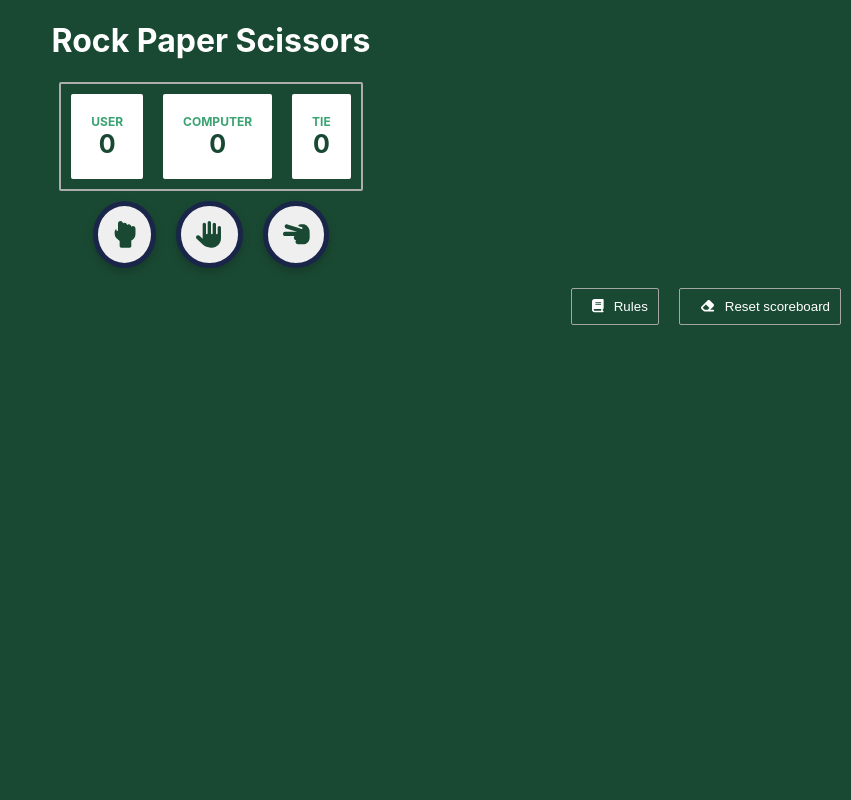
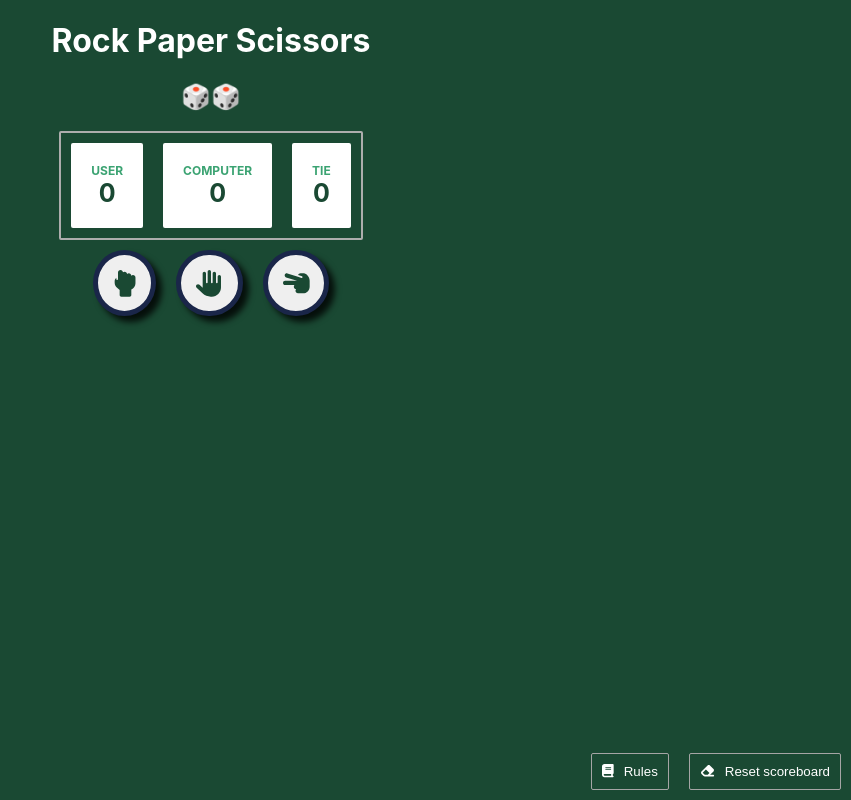
Before and after one commit to StellaNdj/rps, a React (Create React App) app in the folder front/: page / in a window 1280 px wide. Shown: the whole page, without its empty margins (429-1280 px from the left). Built offline with nearby package versions, Linux system fonts and the light colour scheme.

Commit message:
Emojis added, rules & reset position fixed

```diff
--- a/front/src/components/Game.js
+++ b/front/src/components/Game.js
@@ -77,6 +77,7 @@ const Game = () => {
 
   }
 
+  // Display with buttons each side choice's
   const displayChoices = (choice) => {
     return(
       <button
@@ -86,6 +87,7 @@ const Game = () => {
     )
   }
 
+  // Open & close the modal
   const handleOpen = () => {
     setModalOpen(true);
   }
@@ -94,6 +96,7 @@ const Game = () => {
     setModalOpen(false);
   }
 
+  // Clear the scoreboard
   const handleReset = () => {
     setUserScoreBoard(0);
     setComputerScoreBoard(0);
--- a/front/src/index.css
+++ b/front/src/index.css
@@ -43,8 +43,12 @@ code {
   border-radius: 50%;
   padding: 15px;
   border: 5px solid #1a2649;
-  box-shadow: 0 4px 8px rgba(0, 0, 0, 0.2);
+  box-shadow: 6px 6px 6px rgba(0, 0, 0, 0.8);
   margin: 10px;
+}
+
+.choices-btn:hover {
+  cursor: pointer;
 }
 
 .choices-btn > svg {
@@ -70,8 +74,11 @@ code {
 
 .rules-reset-btns {
   display: flex;
-  justify-content: end;
+  position: fixed;
+  bottom: 0;
+  right: 0;
 }
+
 .rules-reset-btn {
   background-color: #1a4933;
   border: 1px solid rgb(165, 165, 165);
@@ -81,8 +88,12 @@ code {
   border-radius: 2px;
 }
 
+.rules-reset-btn:hover {
+  cursor: pointer;
+}
+
 .rules-reset-btn > svg {
-  margin: 0 10px;
+  margin-right: 10px;
 }
 
 .modal {
--- a/front/src/pages/Homepage.js
+++ b/front/src/pages/Homepage.js
@@ -4,6 +4,7 @@ const Homepage = () => {
   return (
     <>
       <h1>Rock Paper Scissors</h1>
+      <h2>🎲🎲</h2>
       <Game/>
     </>
   )
```
